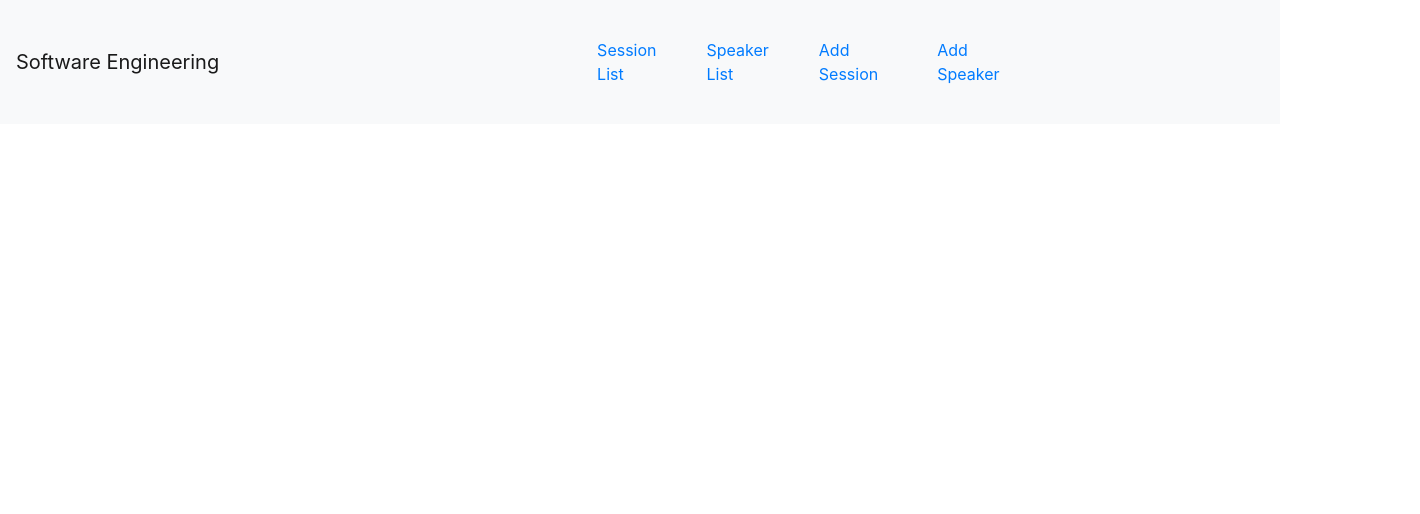
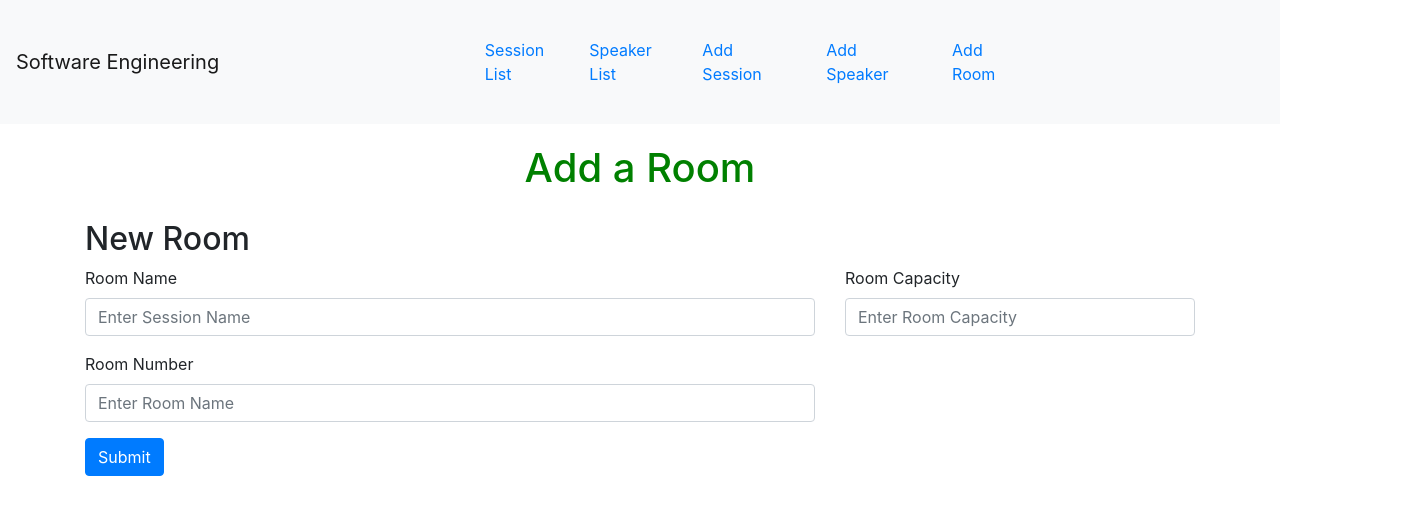
Before and after one commit to macmahoniatwit/YellowSoftwareEngineeringProject, a React (Create React App) app in the folder software_engineering/client/: page /AddRoom in a window 1280 px wide. Shown: the top 514 px of the page, 1420 px wide, since content can reach past the window. Built offline with nearby package versions, Linux system fonts and the light colour scheme.

Commit message:
added room page added in header

```diff
--- a/software_engineering/client/src/App.css
+++ b/software_engineering/client/src/App.css
@@ -1,54 +1,48 @@
-.App {
+
+.justify-content-end {
   display: flex;
-  flex-direction: column;
-  justify-content: center;
+  justify-content: space-between;
+  align-items: center;
+  padding: 30px 20%;
 }
 
-.information {
-  display: flex;
-  flex-direction: column;
-  width: 100%;
-  justify-content: center;
-  align-items: center;
-
+#L1 {
+  padding-right: 40px;
 }
 
-input {
-  width: 300px;
-  height: 50px;
-  font-size: 20px;
-  padding-left: 10px;
-  margin: 5px;
-
+#L2 {
+  padding-right: 40px;
 }
 
- button {
-  width: 320px;
-  height: 50px;
-  margin-top: 15px;
+#L3 {
+  padding-right: 50px;
 }
 
- button:hover {
-  cursor: pointer;
+#L4 {
+  padding-right: 50px;
 }
 
-.employees {
-  display: flex;
-  align-items: center;
-  flex-direction: column;
-  width: 100%;
+#session-list{
+  padding: 20px;
+  color: green;
 }
 
-.employee {
-  width: 700px;
-  height: auto;
-  border: 1px solid black;
-  margin: 10px;
-  display: flex;
-  padding: 10px;
-  font-family: 'Courier New', Courier, monospace;
+#speaker-list {
+  padding: 20px;
+  color: green;
 }
 
-.employee h3 {
-  margin: 20px;
+#add-session {
+  padding: 20px;
+  color: green;
 }
+
+#add-speaker {
+  padding: 20px;
+  color: green;
+}
+
+#add-room {
+  padding: 20px;
+  color: green;
+}
--- a/software_engineering/client/src/App.js
+++ b/software_engineering/client/src/App.js
@@ -4,6 +4,7 @@ import ViewSession from './components/ViewSession';
 import SpeakerList from './components/SpeakerList';
 import AddSpeaker from './components/AddSpeaker';
 import ViewSpeaker from './components/ViewSpeaker';
+import AddRoom from './components/AddRoom';
 import {Nav, Navbar} from 'react-bootstrap';
 import './assets/css/App.css'
 import {
@@ -96,6 +97,7 @@ function App() {
             <div id="L2"><Link to="/SpeakerList">Speaker List&nbsp;&nbsp;</Link></div>
             <div id="L3"><Link to="/AddSession">Add Session&nbsp;&nbsp;</Link></div>
             <div id="L4"><Link to="/AddSpeaker">Add Speaker&nbsp;&nbsp;</Link></div>
+            <div id="L5"><Link to="/AddRoom">Add Room&nbsp;&nbsp;</Link></div>
         </Nav>
       </Navbar>
       <Switch>
@@ -105,6 +107,7 @@ function App() {
         <Route path="/SpeakerList" component= {SpeakerList} />
         <Route path="/AddSpeaker" component= {AddSpeaker} />
         <Route path="/ViewSpeaker" component= {ViewSpeaker} />
+        <Route path="/AddRoom" component= {AddRoom} />
       </Switch>
     </div>
     /*<div className="App">
--- /dev/null
+++ b/software_engineering/client/src/components/AddRoom.js
@@ -0,0 +1,38 @@
+import React, {Component} from 'react';
+import {Form, Button, Container, Row, Col} from 'react-bootstrap';
+export default class AddRoom extends Component {
+  render(){
+    return(
+      <div>
+        <div id='add-room'><h1 className="text-center">Add a Room</h1></div>
+        <Container>
+          <h2 className="text-Left"> New Room</h2>
+          <Row>
+            <Col sm={8}>
+            <Form>
+                <Form.Group controlId="SessionName">
+                  <Form.Label>Room Name</Form.Label>
+                  <Form.Control type="text" placeholder="Enter Session Name" />
+                </Form.Group>
+
+                <Form.Group controlId="RoomName">
+                  <Form.Label>Room Number</Form.Label>
+                  <Form.Control type="text" placeholder="Enter Room Name" />
+                </Form.Group>
+              </Form>
+            </Col>
+            <Col>
+              <Form>
+                <Form.Group controlId="Room Capacity">
+                  <Form.Label>Room Capacity</Form.Label>
+                  <Form.Control type="text" placeholder="Enter Room Capacity" />
+                </Form.Group>
+              </Form>
+            </Col>
+          </Row>
+          <Button className="pull-right" variant="primary" type="submit">Submit</Button>
+        </Container>
+      </div>
+    );
+  }
+}
```
